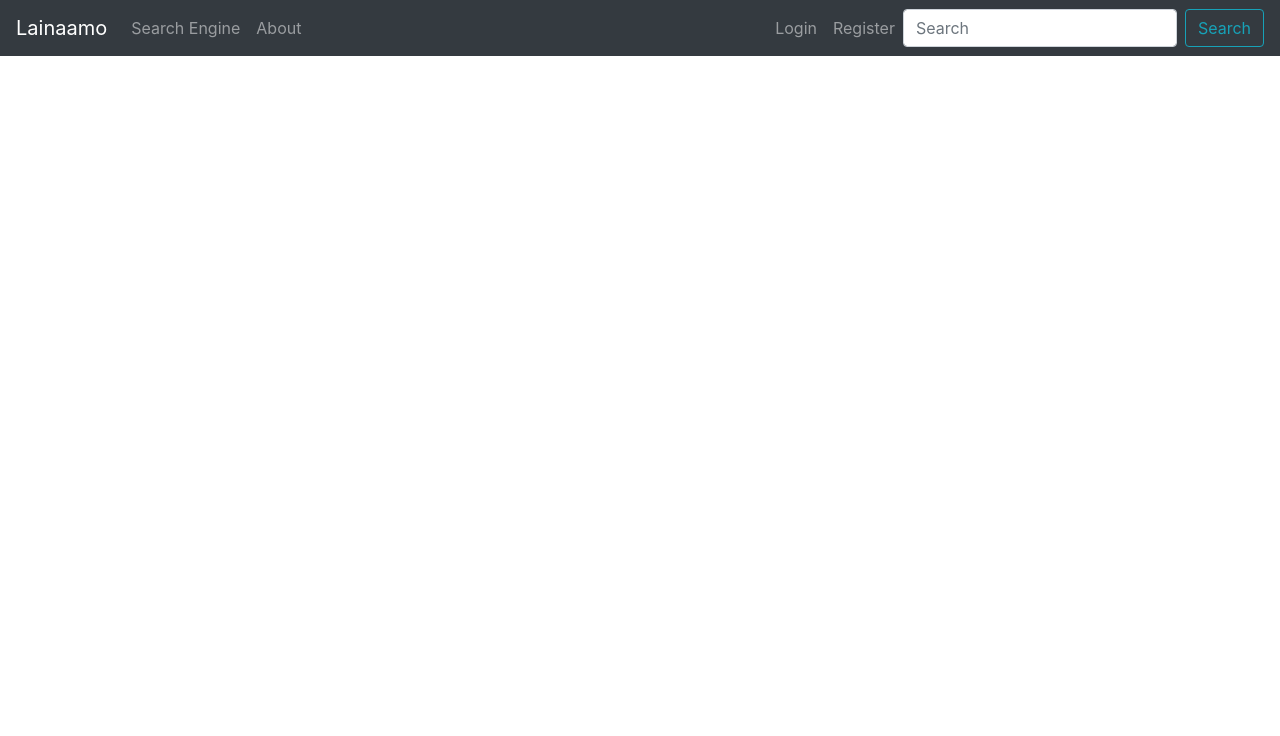
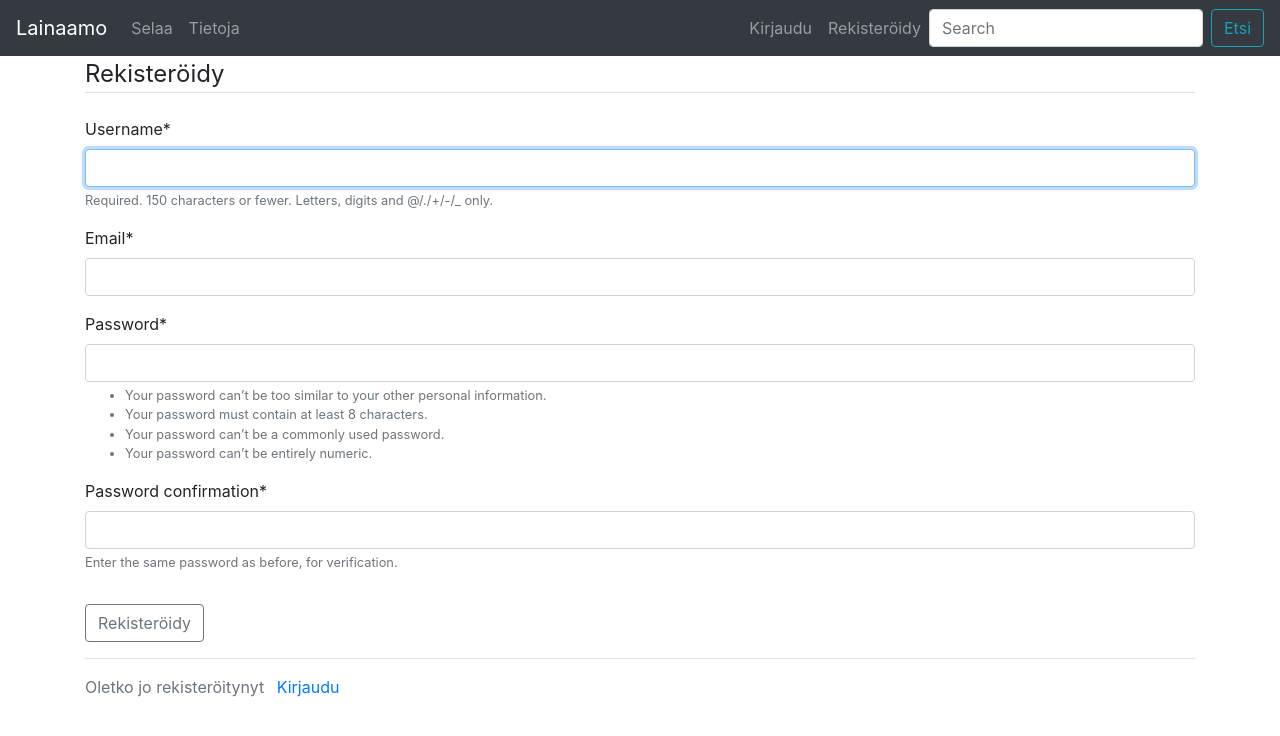
Before and after one commit to Ppoutiainen92/Lainaamo, a Django app: page /register/ in a window 1280 px wide. Shown: the top 736 px of the page. Run offline with Django 3.2, Linux system fonts and the light colour scheme; some libraries are stand-ins or nearby versions.

Commit message:
Registeration form added

```diff
--- a/lainausjarjestelma/books/templates/books/base.html
+++ b/lainausjarjestelma/books/templates/books/base.html
@@ -24,25 +24,25 @@
                 <ul class="navbar-nav mr-auto">
 
                     <li class="nav-item">
-                        <a class="nav-link" href="#">Search Engine</a>
+                        <a class="nav-link" href="#">Selaa</a>
                     </li>
                     <li class="nav-item">
-                        <a class="nav-link" href="#">About</a>
+                        <a class="nav-link" href="#">Tietoja</a>
                     </li>
                 </ul>
                 <div class="navbar-collapse collapse justify-content-stretch" id="navbar7">
                     <ul class="navbar-nav ml-auto">
                         <li class="nav-item">
-                            <a class="nav-link" href="//codeply.com">Login</a>
+                            <a class="nav-link" href="#">Kirjaudu</a>
                         </li>
                         <li class="nav-item">
-                            <a class="nav-link" href="#">Register</a>
+                            <a class="nav-link" href="#">Rekisteröidy</a>
                         </li>
                     </ul>
                 </div>
                 <form class="form-inline">
                     <input class="form-control mr-sm-2" type="search" placeholder="Search" aria-label="Search">
-                    <button class="btn btn-outline-info my-2 my-sm-0" type="submit">Search</button>
+                    <button class="btn btn-outline-info my-2 my-sm-0" type="submit">Etsi</button>
                 </form>
             </div>
         </nav>
@@ -51,6 +51,13 @@
     <main class="container">
 
         <!--  Site specific data comes between blocks  -->
+        {% if messages %}
+            {% for message in messages %}
+                <div class="alert alert-{{ message.tags }}">
+                    {{ message }}
+                </div>
+            {% endfor %}
+        {% endif %}
         {% block content %}{% endblock %}
 
     </main>
--- a/lainausjarjestelma/lainausjarjestelma/settings.py
+++ b/lainausjarjestelma/lainausjarjestelma/settings.py
@@ -33,6 +33,7 @@ ALLOWED_HOSTS = []
 INSTALLED_APPS = [
     'users.apps.UsersConfig',
     'books.apps.BooksConfig',
+    'crispy_forms',
     'django.contrib.admin',
     'django.contrib.auth',
     'django.contrib.contenttypes',
@@ -105,7 +106,7 @@ AUTH_PASSWORD_VALIDATORS = [
 # Internationalization
 # https://docs.djangoproject.com/en/3.1/topics/i18n/
 
-LANGUAGE_CODE = 'en-us'
+LANGUAGE_CODE = 'fi'
 
 TIME_ZONE = 'UTC'
 
@@ -120,3 +121,5 @@ USE_TZ = True
 # https://docs.djangoproject.com/en/3.1/howto/static-files/
 
 STATIC_URL = '/static/'
+
+CRISPY_TEMPLATE_PACK = "bootstrap4"
--- /dev/null
+++ b/lainausjarjestelma/users/forms.py
@@ -0,0 +1,11 @@
+from django import forms
+from django.contrib.auth.models import User
+from django.contrib.auth.forms import UserCreationForm
+
+
+class UserRegisterForm(UserCreationForm):
+    email = forms.EmailField()
+
+    class Meta:
+        model = User
+        fields = ["username", "email", "password1", "password2"]
--- a/lainausjarjestelma/users/templates/users/register.html
+++ b/lainausjarjestelma/users/templates/users/register.html
@@ -1,4 +1,22 @@
 {% extends 'books/base.html' %}
+{% load crispy_forms_tags %}
 {% block content %}
-
+    <div>
+        <form method="POST">
+            {% csrf_token %}
+            <fieldset class="form-group">
+                <legend class="border-bottom mb-4">Rekisteröidy</legend>
+                {{ form|crispy }}
+            </fieldset>
+            <div class="form-group">
+                <button class ="btn btn-outline-secondary" type="submit">Rekisteröidy</button>
+            </div>
+        </form>
+        <div class="border-top pt-3">
+            <p class="text-muted">
+                Oletko jo rekisteröitynyt
+                <a class="ml-2" href="#">Kirjaudu</a>
+            </p>
+        </div>
+    </div>
 {% endblock content %}
--- a/lainausjarjestelma/users/views.py
+++ b/lainausjarjestelma/users/views.py
@@ -1,6 +1,16 @@
 from django.shortcuts import render, redirect
-from django.contrib.auth.forms import UserCreationForm
+from django.contrib import messages
+from .forms import UserRegisterForm
 
 
 def register(request):
-    return render(request, "users/register.html")
+    if request.method == "POST":
+        form = UserRegisterForm(request.POST)
+        if form.is_valid():
+            form.save()
+            username = form.cleaned_data.get("username")
+            messages.success(request, f"Käyttäjä {username} luotu!")
+            return redirect("home")
+    else:
+        form = UserRegisterForm()
+    return render(request, "users/register.html", {"form": form})
```
